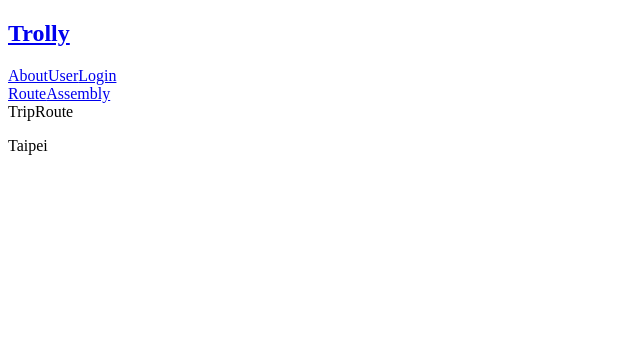
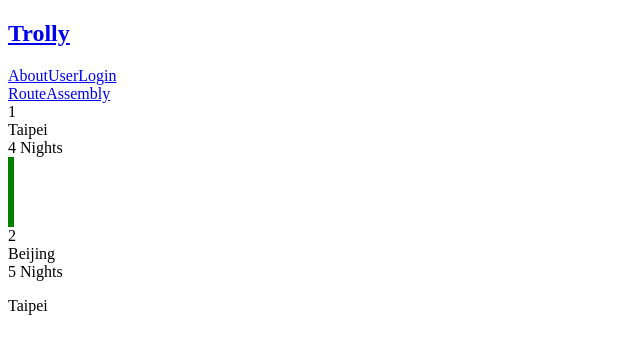
Before and after one commit to drsnails/Troly, a React (Create React App) app: page /#/trip/438577i4h48fu049f/triproute in a window 1280 px wide. Shown: the top 354 px of the page, without its empty margins (0-640 px from the left). Built offline with nearby package versions, Linux system fonts and the light colour scheme.

Commit message:
routeTimeLine

```diff
--- a/package.json
+++ b/package.json
@@ -7,6 +7,7 @@
     "@testing-library/react": "^9.5.0",
     "@testing-library/user-event": "^7.2.1",
     "axios": "^0.20.0",
+    "node-sass": "^4.14.1",
     "react": "^16.13.1",
     "react-dom": "^16.13.1",
     "react-redux": "^7.2.1",
--- a/src/App.jsx
+++ b/src/App.jsx
@@ -7,7 +7,7 @@ import { HomePage } from './pages/HomePage';
 import { LoginSignupPage } from './pages/LoginSignupPage';
 import { TripApp } from './pages/TripApp.jsx'
 import { UserTrips } from './pages/UserTrips';
-
+import '../src/scss/main.scss'
 export function App() {
 
   return (
--- a/src/cmps/TripRoute/RouteTimeLine.jsx
+++ b/src/cmps/TripRoute/RouteTimeLine.jsx
@@ -1,9 +1,17 @@
 import React from 'react'
+import { RouteTimeLinePreview } from './RouteTimeLinePreview'
 
-export function RouteTimeLine() {
+export function RouteTimeLine({ trip }) {
+
     return (
-        <div>
-            RouteTimeLine
+        <div className="route-time-line">
+            {trip.destinations.map((destination,idx)=>{
+            return (
+            <RouteTimeLinePreview key={idx} destination={destination} idx={idx} isLast={(idx+1)===trip.destinations.length?true:false}/>
+            )
+            })}
+
+
         </div>
     )
 }
--- /dev/null
+++ b/src/cmps/TripRoute/RouteTimeLinePreview.jsx
@@ -0,0 +1,24 @@
+import React from 'react'
+
+export function RouteTimeLinePreview({ destination, idx ,isLast}) {
+
+    function calculateDays(start, end) {
+        end= new Date(end)
+        start= new Date(start)
+        var difference = end.getTime() - start.getTime();
+        var daysDifference = Math.floor(difference / 1000 / 60 / 60 / 24);
+        return daysDifference-1
+    }
+
+    return (
+        <React.Fragment>
+
+            <div className="flex">
+                <div>{idx + 1}</div>
+                <div>{destination.name}</div>
+                <div>{calculateDays(destination.startDate, destination.endDate)} Nights</div>
+            </div>
+             { !isLast&&<div className="line"></div>}
+        </React.Fragment>
+    )
+}
--- a/src/cmps/TripRoute/TripRoute.jsx
+++ b/src/cmps/TripRoute/TripRoute.jsx
@@ -1,9 +1,11 @@
 import React from 'react'
+import { RouteTimeLine } from './RouteTimeLine'
 
-export function TripRoute() {
+export function TripRoute({trip}) {
     return (
         <div>
-            TripRoute
+            {/* {trip.destinations[0].name} */}
+            <RouteTimeLine trip={trip}/>
         </div>
     )
 }
--- /dev/null
+++ b/src/scss/components/TripRoute/routeTimeLine.scss
@@ -0,0 +1,6 @@
+.route-time-line{
+    .line{
+        border-left: 6px solid green;
+        height: 70px;
+    }
+}
--- a/src/scss/main.scss
+++ b/src/scss/main.scss
@@ -1 +1,2 @@
-@import './components/tripAssembly.scss'
+@import './components/tripAssembly.scss';
+@import './components/TripRoute/routeTimeLine.scss';
--- a/src/services/tripService.js
+++ b/src/services/tripService.js
@@ -34,9 +34,15 @@ const trips = [{
     destinations: [{
         id: 'ksndv8',
         name: 'Taipei',
-        startDate: 43635868,
-        endDate: 735938669
-    }],
+        startDate: Date.now()+(1000*60*60*24*3),
+        endDate: Date.now()+(1000*60*60*24*8)
+    },{
+        id: 'ksndv9',
+        name: 'Beijing',
+        startDate: Date.now()+(1000*60*60*24*8),
+        endDate: Date.now()+(1000*60*60*24*14)
+    }
+],
 
     activities: [{
         id: 'KHKHHL776',
```
Also changed, not shown: 1 other file (tests, documents, lock files or other folders).
